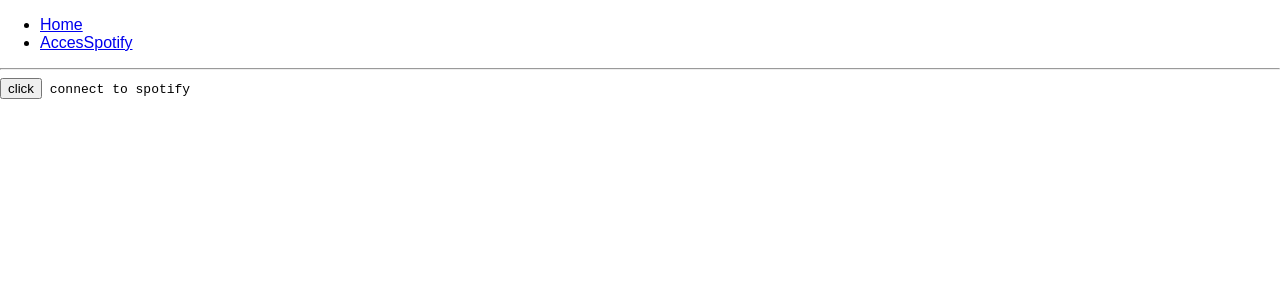
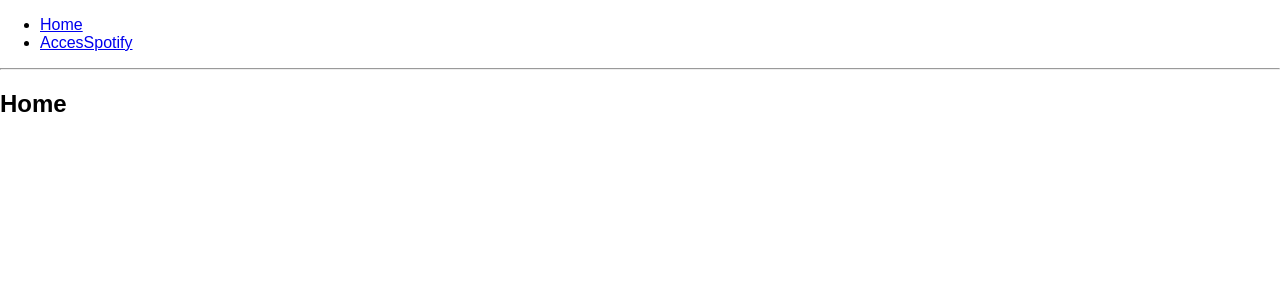
Before and after one commit to robindebruin/spotify, a React (Create React App) app: page / in a window 1280 px wide. Shown: the top 300 px of the page. Built offline with nearby package versions, Linux system fonts and the light colour scheme.

Commit message:
minor clean up

```diff
--- a/src/App.js
+++ b/src/App.js
@@ -1,18 +1,40 @@
 import React, { Component } from 'react';
-import logo from './logo.svg';
 import './App.css';
+// import {Router, Route, Link} from 'react-router-dom';
+import { BrowserRouter as Router, Route, Link } from "react-router-dom";
 
-import {Testje} from './atoms/Testje';
-import {SimpleForm} from './atoms/SimpleForm';
-import BasicExample from './atoms/BasicExample';
-
+import {AccesSpotify} from './atoms/AccesSpotify';
+import {Callback} from './atoms/Callback';
 
 class App extends Component {
   render() {
     return (
-      <BasicExample></BasicExample>
+      <Router>
+      <div>
+        <ul>
+          <li>
+            <Link to="/">Home</Link>
+          </li>
+          <li>
+            <Link to="/login">AccesSpotify</Link>
+          </li>
+        </ul>
+        <hr />
+        <Route exact path="/" component={Home} />
+        <Route path="/login" component={AccesSpotify} />
+        <Route path="/callback" component={Callback} />
+      </div>
+    </Router>
     );
   }
 }
 
+
+const Home = () => (
+  <div>
+    <h2>Home</h2>
+  </div>
+);
+
+
 export default App;
--- a/src/atoms/BasicExample.jsx
+++ /dev/null
@@ -1,36 +0,0 @@
-import React from "react";
-import { BrowserRouter as Router, Route, Link } from "react-router-dom";
-import {AccesSpotify} from './AccesSpotify';
-import {Callback} from './Callback';
-
-const BasicExample = () => (
-  <Router>
-    <div>
-      <ul>
-        <li>
-          <Link to="/">Home</Link>
-        </li>
-        <li>
-          <Link to="/auth">AccesSpotify</Link>
-        </li>
-      </ul>
-
-      <hr />
-
-      <Route exact path="/" component={AccesSpotify} />
-      <Route path="/auth" component={AccesSpotify} />
-      <Route path="/callback" component={Callback} />
-      <Route path="/home" component={Home} />
-
-    </div>
-  </Router>
-);
-
-const Home = () => (
-  <div>
-    <h2>Home</h2>
-  </div>
-);
-
-
-export default BasicExample;
--- a/src/atoms/Callback.jsx
+++ b/src/atoms/Callback.jsx
@@ -19,7 +19,7 @@
   }
 
   render() {
-    if (this.callbackObject) return <Redirect to='/home'  />
+    if (this.callbackObject) return <Redirect to='/'  />
 
     return (
     <h1>not logged in</h1>
--- a/src/atoms/Testje.jsx
+++ /dev/null
@@ -1,26 +0,0 @@
-import React, { Component } from 'react';
-
-export class Testje extends Component {
-
-  constructor(props) {
-    super(props);
-
-    this.state = { name: props.name }
-  }
-
-  hallo = () => {
-
-    this.setState({
-      name: 'Piet'
-    })
-  }
-
-  render() {
-    return (
-      <div>
-        <div> Hello {this.state.name}</div>
-        <div onClick={this.hallo}>click</div>
-      </div>
-    )
-  }
-}
```
